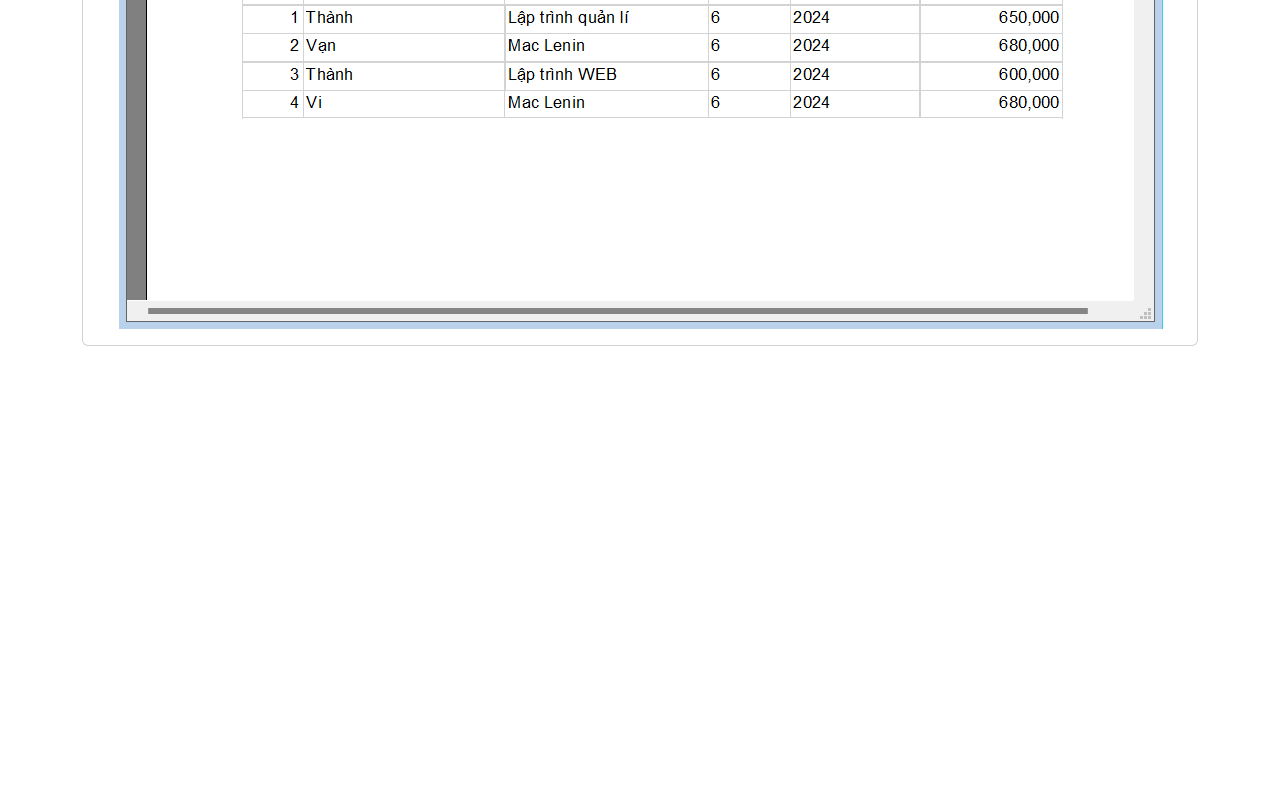
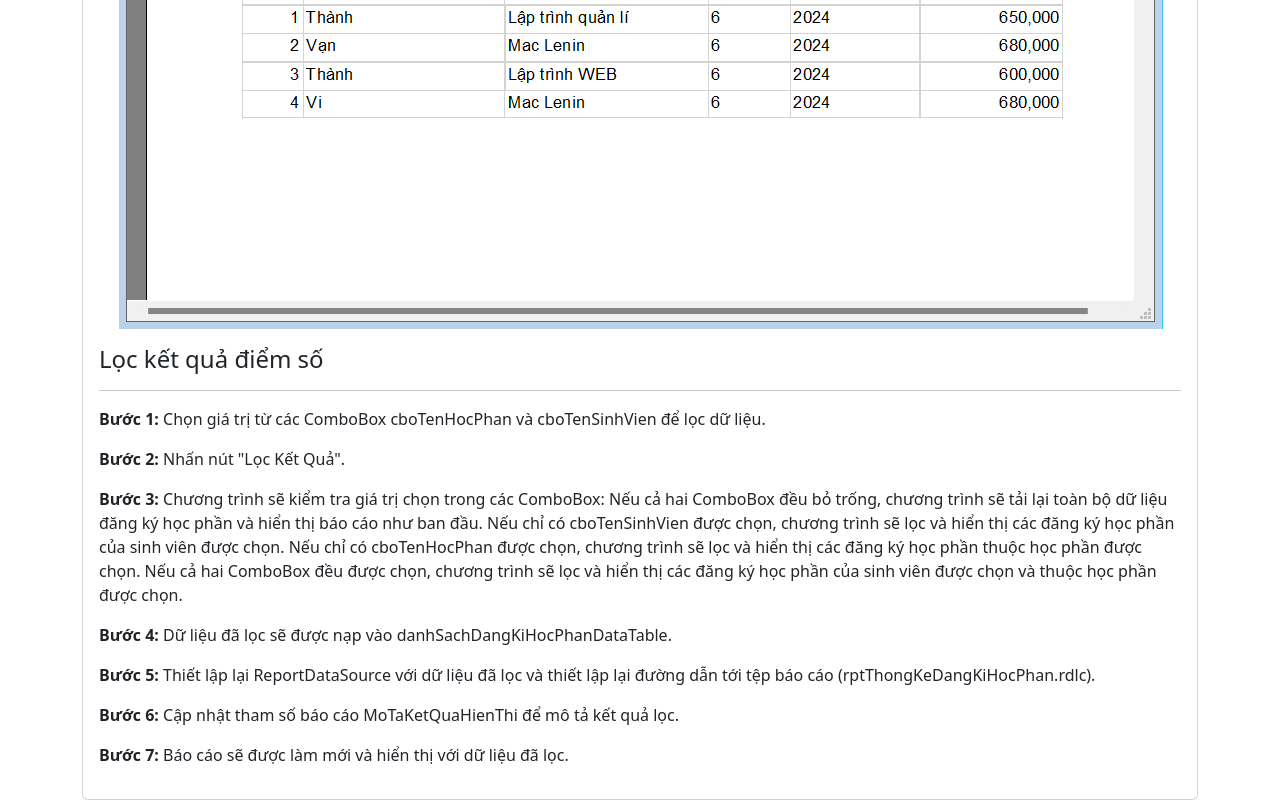
Before and after one commit to ThanhZoan/ltql, a plain HTML site: page thongkedangkihocphan.html in a window 1280 px wide. Shown: the part 576-1376 px from the top of the page. Before the commit the page ends 922 px from the top, so only its background shows below. Drawn offline with nearby package versions, Linux system fonts and the light colour scheme; no server answers.

Commit message:
Add files via upload

```diff
--- a/thongkedangkihocphan.html
+++ b/thongkedangkihocphan.html
@@ -17,6 +17,15 @@
 			<div class="card-body">
 				<p class="card-text">Hướng dẫn sử dụng màn hình <strong>Thống kê đăng kí học phần</strong>.</p>
 				<img src="images/thongkedangkihocphan.png" class="img-fluid mx-auto d-block" />
+				<h4 class="mt-3"><a name="loc">Lọc kết quả điểm số</a></h4>
+				<hr />
+				<p><strong>Bước 1:</strong> Chọn giá trị từ các ComboBox cboTenHocPhan và cboTenSinhVien để lọc dữ liệu.
+				<p><strong>Bước 2:</strong> Nhấn nút "Lọc Kết Quả".
+				<p><strong>Bước 3:</strong> Chương trình sẽ kiểm tra giá trị chọn trong các ComboBox: Nếu cả hai ComboBox đều bỏ trống, chương trình sẽ tải lại toàn bộ dữ liệu đăng ký học phần và hiển thị báo cáo như ban đầu. Nếu chỉ có cboTenSinhVien được chọn, chương trình sẽ lọc và hiển thị các đăng ký học phần của sinh viên được chọn. Nếu chỉ có cboTenHocPhan được chọn, chương trình sẽ lọc và hiển thị các đăng ký học phần thuộc học phần được chọn. Nếu cả hai ComboBox đều được chọn, chương trình sẽ lọc và hiển thị các đăng ký học phần của sinh viên được chọn và thuộc học phần được chọn.
+				<p><strong>Bước 4:</strong> Dữ liệu đã lọc sẽ được nạp vào danhSachDangKiHocPhanDataTable.
+				<p><strong>Bước 5:</strong> Thiết lập lại ReportDataSource với dữ liệu đã lọc và thiết lập lại đường dẫn tới tệp báo cáo (rptThongKeDangKiHocPhan.rdlc).
+				<p><strong>Bước 6:</strong> Cập nhật tham số báo cáo MoTaKetQuaHienThi để mô tả kết quả lọc.
+				<p><strong>Bước 7:</strong> Báo cáo sẽ được làm mới và hiển thị với dữ liệu đã lọc.
 			</div>
 		</div>
 
```
Also changed, not shown: thongkediemso.html (+9 -0 lines).
